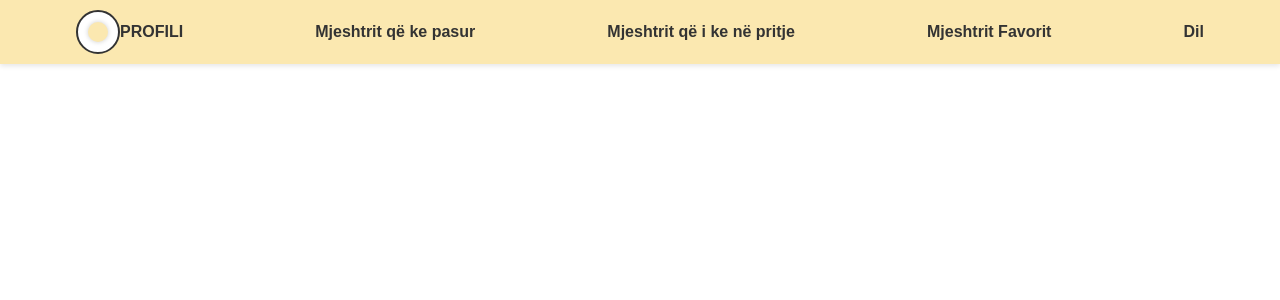
After one commit to EltonPajaziti/Gjeje_Mjeshtrin, a PHP site: page /qytetari.php in a window 1280 px wide. The commit adds this page. Shown: the top 300 px of the page. Run offline with PHP 8.4, Linux system fonts and the light colour scheme.

Commit message:
some changes

```diff
--- /dev/null
+++ b/CSS/navbar.css
@@ -0,0 +1,78 @@
+body {
+    margin: 0;
+    font-family: Arial, sans-serif;
+}
+
+a:hover {
+    text-decoration: none; /* Largon nënvizimin */
+}
+
+.navbar {
+    background-color: rgba(251, 232, 176, 1);
+    box-shadow: 0px 2px 5px rgba(0, 0, 0, 0.1);
+    padding: 0 10px;
+}
+
+.navbar-list {
+    display: flex;
+    list-style-type: none;
+    margin: 0;
+    padding: 0;
+    align-items: center;
+    justify-content: space-around;
+}
+
+.navbar-item {
+    display: flex;
+    align-items: center;
+    justify-content: center;
+    font-size: 1rem;
+    font-weight: bold;
+    color: #333;
+    text-align: center;
+}
+
+.navbar-item a {
+    text-decoration: none; /* Largon nënvizimin nga linket */
+    color: #333;
+    padding: 10px 15px;
+    border-radius: 5px;
+}
+
+.navbar-item a:hover {
+    background-color: #e2964b; /* Largon ngjyrën gri gjatë hover */
+    text-decoration: none; /* Siguron që nënvizimi nuk shfaqet */
+}
+
+.profile {
+    display: flex;
+    align-items: center;
+    gap: 10px;
+}
+
+.profile a {
+    display: flex;
+    align-items: center;
+    text-decoration: none;
+    color: #333;
+}
+
+.profile-image {
+    width: 40px;
+    height: 40px;
+    border-radius: 50%;
+    background-color: #fff;
+    border: 2px solid #333;
+    display: flex;
+    align-items: center;
+    justify-content: center;
+}
+
+.profile-image::before {
+    content: "";
+    width: 20px;
+    height: 20px;
+    border-radius: 50%;
+    background-color: rgba(251, 232, 176, 1);
+    box-shadow: 0px 0px 5px rgba(0, 0, 0, 0.2);
+}
--- /dev/null
+++ b/qytetari.php
@@ -0,0 +1,34 @@
+<!DOCTYPE html>
+<html lang="sq">
+<head>
+    <meta charset="UTF-8">
+    <meta name="viewport" content="width=device-width, initial-scale=1.0">
+    <title>Navbar</title>
+    <link rel="stylesheet" href="CSS/navbar.css">
+
+</head>
+<body>
+    <nav class="navbar">
+        <ul class="navbar-list">
+            <li class="navbar-item profile">
+                <a href="profile.php">
+                    <div class="profile-image"></div>
+                    <span>PROFILI</span>
+                </a>
+            </li>
+            <li class="navbar-item">
+                <a href="mjeshtrit_ke_pasur.php">Mjeshtrit që ke pasur</a>
+            </li>
+            <li class="navbar-item">
+                <a href="mjeshtrit_pritje.php">Mjeshtrit që i ke në pritje</a>
+            </li>
+            <li class="navbar-item">
+                <a href="mjeshtrit_favorit.php">Mjeshtrit Favorit</a>
+            </li>
+            <li class="navbar-item">
+                <a href="index.php">Dil</a>
+            </li>
+        </ul>
+    </nav>
+</body>
+</html>
```
Also changed, not shown: admin.php (added, +32 -0 lines), home.php (deleted, +0 -11 lines), login.php (+29 -9 lines), mjeshter.php (added, +31 -0 lines), signup.php (+9 -0 lines).
